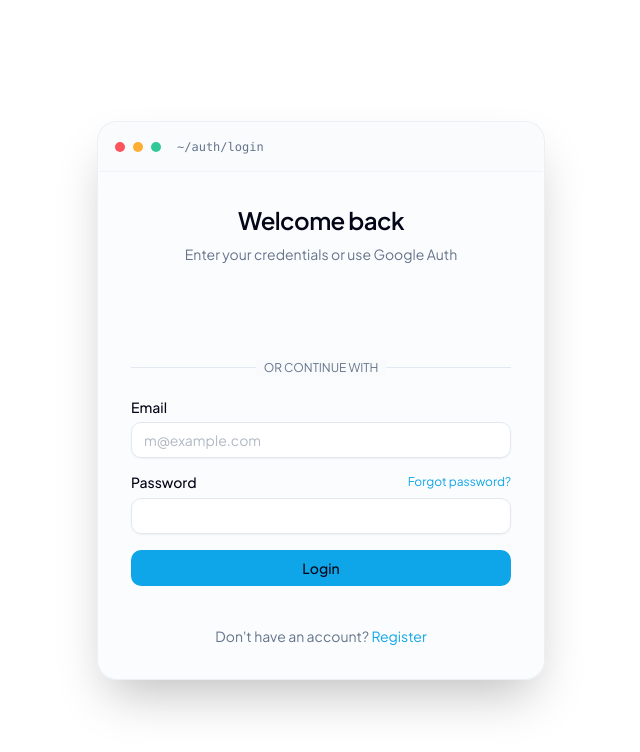
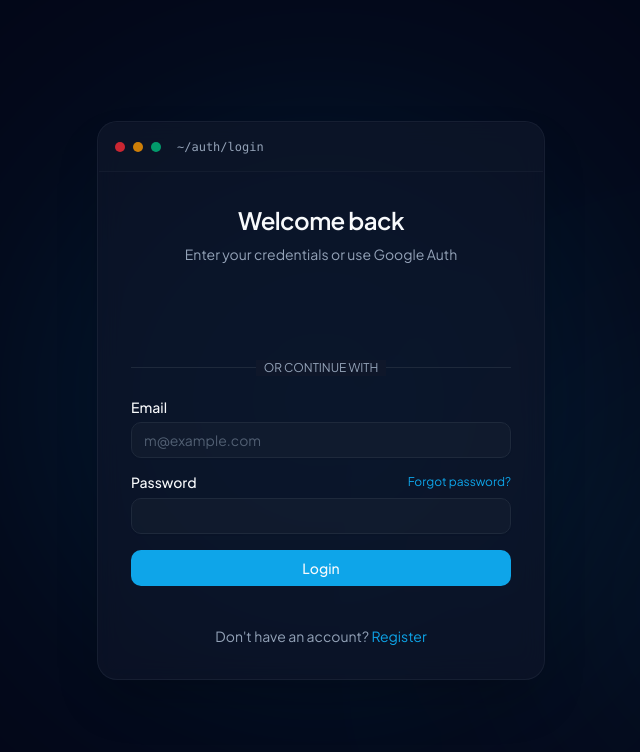
Before and after one commit to raulkolaric/backup-teams-frontend, a Next.js app: page /en/login in a window 1280 px wide. Shown: the top 752 px of the page, without its empty margins (319-959 px from the left). Built offline with nearby package versions, Linux system fonts and the light colour scheme; no server answers.

Commit message:
fix the liquidEther scrolling with the page, changed asthetics.

```diff
--- a/src/app/[locale]/layout.tsx
+++ b/src/app/[locale]/layout.tsx
@@ -36,7 +36,7 @@ export default async function RootLayout({
   const messages = await getMessages();
 
   return (
-    <html lang={locale}>
+    <html lang={locale} className="dark">
       <body className={`${jakarta.variable} ${instrument.variable} antialiased`}>
         <NextIntlClientProvider messages={messages}>
           <Providers>
--- a/src/app/[locale]/page.tsx
+++ b/src/app/[locale]/page.tsx
@@ -11,10 +11,20 @@ import Footer from "@/components/ui/Footer";
 export default function Home() {
   return (
     <main className="flex min-h-screen flex-col font-sans">
+
+      {/*
+       * Per the official docs, LiquidEther renders its WebGL canvas
+       * inside whatever container you give it. The container must have
+       * explicit dimensions and `position: relative`.
+       *
+       * We give it exactly 100vh, then:
+       *  1. Hero is pulled up via a negative margin-top to overlap it
+       *  2. An absolute gradient div at the bottom fades the canvas into
+       *     the page background — no hard cutoff.
+       */}
+      <div style={{ position: 'relative', width: '100%', height: '100vh' }}>
         <LiquidEther
-        className="fixed inset-0 -z-10 w-full h-full"
-        style={{ position: 'fixed', top: 0, left: 0, right: 0, bottom: 0, zIndex: -10 }}
-        colors={[ '#2563eb', '#10b981', '#0ea5e9' ]}
+          colors={[ '#00d9ff', '#ffffffff', '#99f2efff' ]}
           mouseForce={20}
           cursorSize={100}
           isViscous
@@ -30,7 +40,28 @@ export default function Home() {
           autoResumeDelay={3000}
           autoRampDuration={0.6}
         />
+
+        {/* Gradient fade: same stacking context as the canvas, position: absolute */}
+        <div
+          aria-hidden="true"
+          style={{
+            position: 'absolute',
+            bottom: 0,
+            left: 0,
+            right: 0,
+            height: '45%',
+            background: 'linear-gradient(to bottom, transparent, #020617)',
+            pointerEvents: 'none',
+            zIndex: 1,
+          }}
+        />
+      </div>
+
+      {/* Hero overlaps the canvas via negative margin */}
+      <div style={{ marginTop: '-100vh', position: 'relative', zIndex: 2 }}>
         <Hero />
+      </div>
+
       <VaultStats />
       <FeaturesGrid />
       <HowItWorksTerminal />
--- a/src/app/globals.css
+++ b/src/app/globals.css
@@ -4,60 +4,52 @@
 
 @custom-variant dark (&:is(.dark *));
 
-:root {
-  /* Clean Cloud (Light Mode) */
-  --background: #ffffff;
-  --foreground: #020617;
-  /* Slate 950 */
-  --card: #f8fafc;
-  /* Slate 50 */
-  --card-foreground: #020617;
-  --popover: #ffffff;
-  --popover-foreground: #020617;
-  --primary: #2563eb;
-  /* Blue 600 */
-  --primary-foreground: #ffffff;
-  --secondary: #10b981;
-  /* Emerald 500 */
-  --secondary-foreground: #ffffff;
-  --muted: #f1f5f9;
-  /* Slate 100 */
-  --muted-foreground: #64748b;
-  /* Slate 500 */
-  --accent: #0ea5e9;
-  /* Sky 500 */
-  --accent-foreground: #020617;
-  --destructive: #ef4444;
-  /* Red 500 */
-  --destructive-foreground: #ffffff;
-  --border: #e2e8f0;
-  /* Slate 200 */
-  --input: #e2e8f0;
-  --ring: #2563eb;
-  --radius: 0.75rem;
-}
-
+:root,
 .dark {
-  /* Clean Cloud (Dark Mode - for later if needed) */
+  /* Aurora Dark Mode — canonical defaults */
   --background: #020617;
   --foreground: #f8fafc;
   --card: #0f172a;
   --card-foreground: #f8fafc;
   --popover: #020617;
   --popover-foreground: #f8fafc;
-  --primary: #B19EEF;
-  --primary-foreground: #020617;
-  --secondary: #1e293b;
-  --secondary-foreground: #f8fafc;
+  --primary: #2563eb;
+  --primary-foreground: #ffffff;
+  --secondary: #10b981;
+  --secondary-foreground: #ffffff;
   --muted: #1e293b;
   --muted-foreground: #94a3b8;
-  --accent: #FF9FFC;
+  --accent: #0ea5e9;
   --accent-foreground: #f8fafc;
   --destructive: #ef4444;
   --destructive-foreground: #f8fafc;
   --border: #1e293b;
   --input: #1e293b;
-  --ring: #B19EEF;
+  --ring: #2563eb;
+  --radius: 0.75rem;
+}
+
+.light {
+  /* Clean Cloud Light Mode — opt-in only */
+  --background: #ffffff;
+  --foreground: #020617;
+  --card: #f8fafc;
+  --card-foreground: #020617;
+  --popover: #ffffff;
+  --popover-foreground: #020617;
+  --primary: #2563eb;
+  --primary-foreground: #ffffff;
+  --secondary: #10b981;
+  --secondary-foreground: #ffffff;
+  --muted: #f1f5f9;
+  --muted-foreground: #64748b;
+  --accent: #0ea5e9;
+  --accent-foreground: #020617;
+  --destructive: #ef4444;
+  --destructive-foreground: #ffffff;
+  --border: #e2e8f0;
+  --input: #e2e8f0;
+  --ring: #2563eb;
 }
 
 
@@ -117,10 +109,19 @@
   }
 }
 
+/*
+ * Set background on `html` (not body) so the dark colour shows
+ * even when body is transparent (required for LiquidEther canvas).
+ * Non-layered CSS wins over @layer base, so we set body explicitly here too.
+ */
+html {
+  background-color: var(--background);
+}
+
 body {
   background-color: transparent;
-  /* Changed to transparent so LiquidEther is visible */
   font-family: var(--font-sans), sans-serif;
+  color: var(--foreground);
 }
 
 
```
Lines whose indentation alone changed are shown as unchanged.
